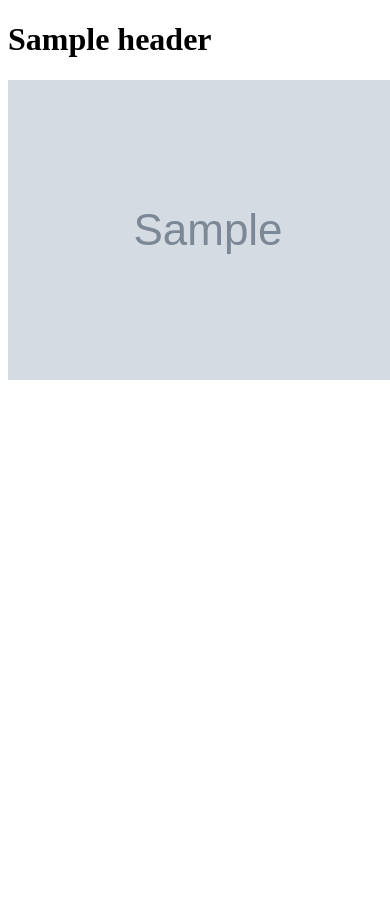
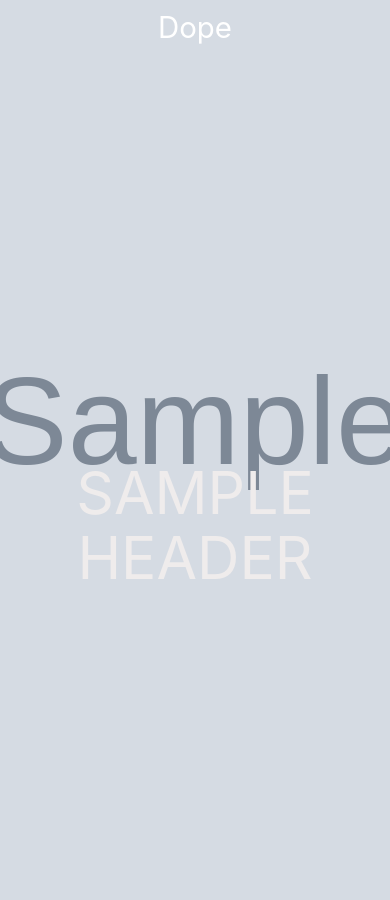
Before and after one commit to codexter1/CMS, a Django app: page /home in a window 390 px wide; the page is wider, and only the part inside the window is pictured. Before the commit the page ends 380 px from the top of that part, so only its background shows below. Run offline with Django 3.2, Linux system fonts and the light colour scheme; tables that the repository leaves empty hold one stand-in row (values such as "Sample post"); grey boxes marked "Sample" are stand-in pictures.

Commit message:
adds responsive styles to home

```diff
--- /dev/null
+++ b/CMS/main_app/static/style.css
@@ -0,0 +1,41 @@
+html, body, .container {
+  height: 100%;
+}
+
+body {
+  background-repeat: no-repeat;
+}
+
+h1 {
+  color: #efecec;
+  text-transform: uppercase;
+  font-size: 40px;
+  line-height: 50px;
+  font-weight: 400;
+  margin-top: 20px;
+}
+
+.container {
+  display: table;
+  padding-top: 80px;
+  width: 100%;
+}
+
+.content {
+  display: table-cell;
+  vertical-align: middle;
+  text-align: center;
+}
+
+#bg-transparent {
+  background-color: rgba(255,0,0,0);
+  box-shadow: none;
+}
+
+#left-margin-50 {
+  margin-left: 50px;
+}
+
+#right-margin-50 {
+  margin-right: 50px;
+}
--- a/CMS/main_app/templates/home.html
+++ b/CMS/main_app/templates/home.html
@@ -1,15 +1,55 @@
+{% load staticfiles %}
 <!DOCTYPE html>
 <html lang="en" dir="ltr">
   <head>
     <meta charset="utf-8">
     <title>Home Page</title>
+    <link type="text/css" rel="stylesheet" href="{% static 'style.css' %}"/>
+    <!--Import Google Icon Font-->
+      <link href="https://fonts.googleapis.com/icon?family=Material+Icons" rel="stylesheet">
+    <!-- Compiled and minified CSS -->
+    <link rel="stylesheet" href="https://cdnjs.cloudflare.com/ajax/libs/materialize/1.0.0-beta/css/materialize.min.css">
+    <link type="text/css" rel="stylesheet" href="{% static 'materialize.css' %}"  media="screen,projection"/>
+    <!-- Compiled and minified JavaScript -->
+    <script src="https://cdnjs.cloudflare.com/ajax/libs/materialize/1.0.0-beta/js/materialize.min.js"></script>
+
   </head>
+  {% for header in header %}
+  <style media="screen">
+    body {
+      background-image: url({{header.image}});
+      background-position: center center;
+      background-repeat: no-repeat;
+      background-attachment: fixed;
+      background-size: cover;
+      background-color: #464646;
+    }
+  </style>
+
   <body>
-    {% for header in header %}
+    <nav id="bg-transparent">
+      <div class="nav-wrapper" >
+        <div id="left-margin-50">
+          <a href="#" class="brand-logo">Dope</a>
+        </div>
+        <ul id="nav-mobile" class="right hide-on-med-and-down" >
+          <li><a href="sass.html">Home</a></li>
+          <li><a href="badges.html">Menu</a></li>
+          <li id="right-margin-50"><a href="collapsible.html">Our Story</a></li>
+        </ul>
+      </div>
+    </nav>
 
-    <h1>{{header.title}}</h1>
+    <header class="container">
+      <section class="content">
+        <h1>{{header.title}}</h1>
+      </section>
+    </header>
 
-    <img src="{{header.image}}" alt="background image">
-    {% endfor %}
+    <script src="https://ajax.googleapis.com/ajax/libs/jquery/3.3.1/jquery.min.js"></script>
+    <script src="{% static 'app.js' %}"></script>
+    <script src="{% static 'materialize.js' %}"></script>
   </body>
+
+  {% endfor %}
 </html>
--- a/CMS/main_app/templates/index.html
+++ b/CMS/main_app/templates/index.html
@@ -55,7 +55,7 @@
   </div>
 
   <script src="https://ajax.googleapis.com/ajax/libs/jquery/3.3.1/jquery.min.js"></script>
-   <script src="{% static 'app.js' %}"></script>
-   <script src="{% static 'materialize.js' %}"></script>
+  <script src="{% static 'app.js' %}"></script>
+  <script src="{% static 'materialize.js' %}"></script>
   </body>
 </html>
--- a/CMS/main_app/views.py
+++ b/CMS/main_app/views.py
@@ -5,11 +5,12 @@ from .models import Header
 # Create your views here.
 
 def index(request):
-    return render(request, 'index.html')
+    header = Header.objects.all()
+    return render(request, 'index.html', { 'form': header })
 
 def home(request):
     header = Header.objects.all()
-    form = FrontPageForm();
+    form = FrontPageForm()
     return render(request, 'home.html', { 'header': header })
 
 def post_frontpage_header(request):
```
